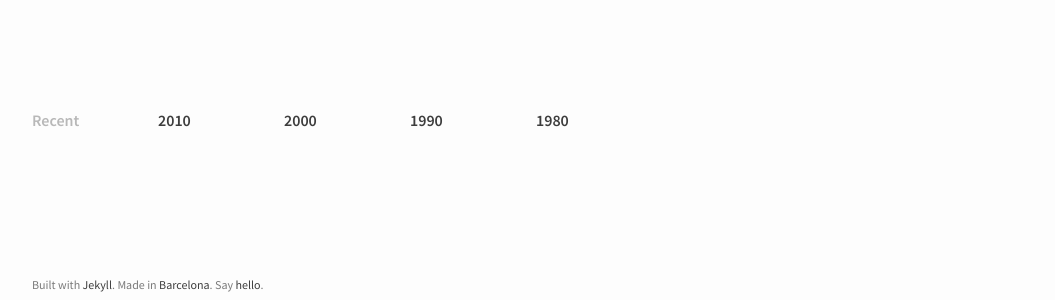
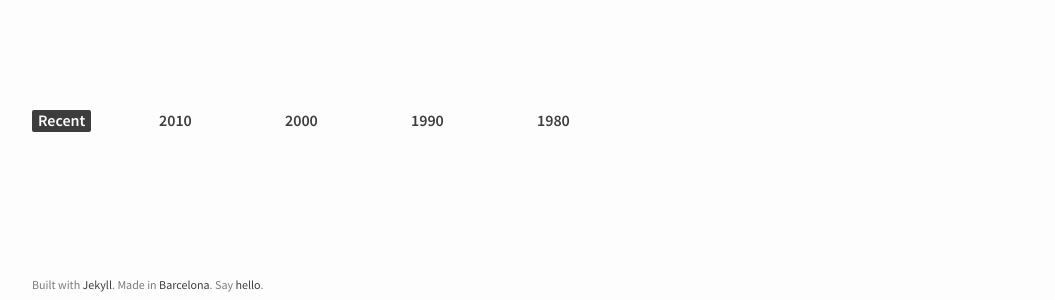
Before and after one commit to AdrianoLatorre/adriano.latorre.info, a Jekyll site: the page built from books.md, in a window 1280 px wide. Shown: the part 1226-1526 px from the top of the page, without its empty margins (112-1167 px from the left). Built offline with Jekyll 4.4.1, drawn with Linux system fonts in a browser that asks for light colours.

Commit message:
Style books decades labels

```diff
--- a/_sass/objects.scss
+++ b/_sass/objects.scss
@@ -206,11 +206,30 @@
   margin-top: 2em;
   padding-left: 0;
   font-weight: 600;
+  a {
+    border: 1px solid $g99;
+    border: .5px solid $g99;
+    border-radius: 2px;
+    transition: all .125s linear;
+    &:hover {
+      color: $g8;
+      background-color: $g92;
+      border: 1px solid $g88;
+      border: .5px solid $g88;
+      padding: 0 .375em .125em;
+      margin-left: -.375em;
+      text-decoration: none;
+    }
+  }
   li {
+    color: $g72;
     margin-top: 1em;
   }
   span {
-    color: $g72;
+    background-color: $g24;
+    border-radius: 2px;
+    color: $g99;
+    padding: 0 .375em .125em;
   }
 }
 
```
